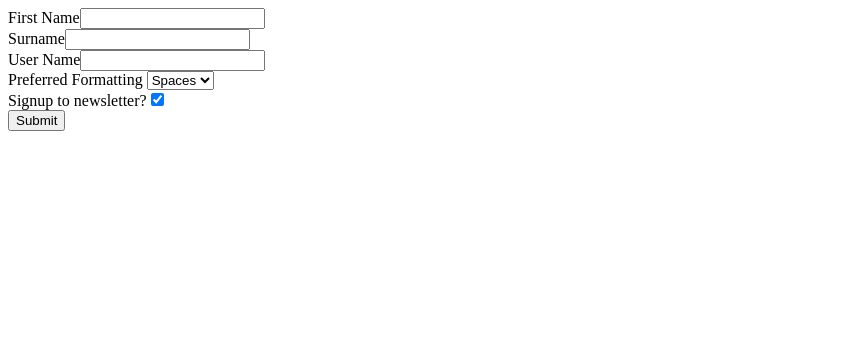
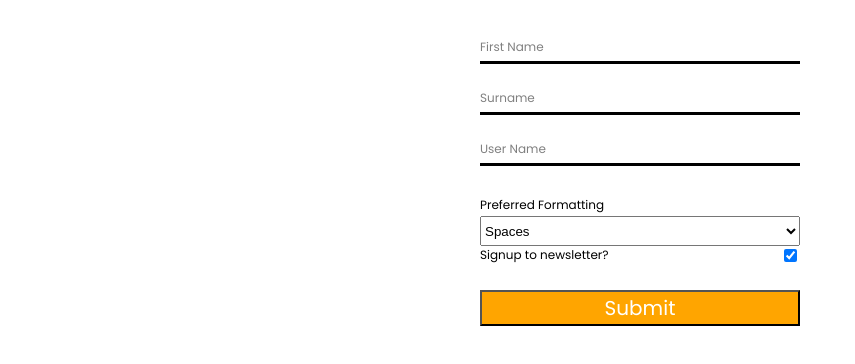
Before and after one commit to sambhav-gore/redux-form-demo, a React (Create React App) app: page / in a window 1280 px wide. Shown: the top 364 px of the page, without its empty margins (0-855 px from the left). Built offline with nearby package versions, Linux system fonts and the light colour scheme.

Commit message:
Add styles to the form

```diff
--- a/package.json
+++ b/package.json
@@ -3,6 +3,7 @@
   "version": "0.1.0",
   "private": true,
   "dependencies": {
+    "classnames": "^2.2.6",
     "react": "^16.8.3",
     "react-dom": "^16.8.3",
     "react-json-view": "^1.19.1",
--- /dev/null
+++ b/src/components/RegisterForm.css
@@ -0,0 +1,119 @@
+@import url("https://fonts.googleapis.com/css?family=Poppins");
+
+/* Cosmetic form styles */
+body,
+button {
+  font-family: "Poppins", sans-serif;
+}
+
+/* Restrict the form's max-width for the sake of responsiveness; center the content */
+form {
+  max-width: 320px;
+  padding: 30px;
+  margin: auto;
+}
+
+/* Thick black bottom border applied to all text inputs */
+input:not([type="checkbox"]) {
+  border-width: 0;
+  border-bottom: 3px solid black;
+  border-radius: 0;
+}
+
+/* Transition the text input label's font-size, color, and position when it moves */
+input:not([type="checkbox"]) + label {
+  transition: all 0.2s;
+}
+
+/* Position the label so that it looks like a placeholder; disable clicking/tapping */
+input:not([type="checkbox"]) + label {
+  position: absolute;
+  left: 0;
+  top: 0;
+  pointer-events: none;
+  color: gray;
+}
+
+/* Move the text input label up above the input when the input is focused */
+/* Also, move the text input label above the input when there is content inside the input, so that the label doesn't obscure the content */
+input:not([type="checkbox"]):focus + label,
+.dirty input:not([type="checkbox"]) + label {
+  font-size: 12px;
+  top: -12px;
+  color: black;
+}
+
+/* Reverse the order of the checkbox and its label, so that the checkbox appears to the right of the label without having to change the markup */
+.flex-row-reverse {
+  display: flex;
+  justify-content: space-between;
+  flex-direction: row-reverse;
+}
+
+input {
+  outline: 0;
+  padding: 0;
+}
+
+input,
+label,
+button[type="submit"] {
+  font-size: 20px;
+}
+
+select {
+  height: 30px;
+}
+
+label {
+  font-size: 12px;
+}
+
+.custom-input-container,
+.custom-select-container {
+  position: relative;
+  margin: 0 0 25px 0;
+}
+
+select {
+  display: block;
+}
+
+select,
+input:not([type="checkbox"]),
+button[type="submit"] {
+  width: 100%;
+}
+
+button[type="submit"] {
+  background-color: orange;
+  color: white;
+}
+
+/* Validation styles */
+.valid input {
+  border-color: green;
+}
+
+.invalid input {
+  border-color: red;
+}
+
+.error-text {
+  background-color: red;
+  color: white;
+  margin-top: 10px;
+  position: relative;
+}
+
+.error-text::before {
+  content: "";
+  border-color: transparent transparent red transparent;
+  width: 0;
+  height: 0;
+  border-style: solid;
+  border-width: 0 8px 8px 7px;
+  position: absolute;
+  left: 20px;
+  top: -8px;
+}
--- a/src/components/RegisterForm.js
+++ b/src/components/RegisterForm.js
@@ -2,6 +2,7 @@
 import { Field, reduxForm } from "redux-form";
 import { customInput, customSelect } from "./fields";
 import { required, minLength, maxLength } from "../validation/validations";
+import "./RegisterForm.css";
 
 class RegisterForm extends Component {
   render() {
--- a/src/components/fields/index.js
+++ b/src/components/fields/index.js
@@ -1,14 +1,34 @@
 import React from "react";
+import cx from "classnames";
 // import ReactJson from "react-json-view";
+
+const getValidityClassName = meta => {
+  if (meta.active) {
+    return;
+  }
+  if (meta.touched && meta.invalid) {
+    return "invalid";
+  }
+  if (meta.touched && meta.valid) {
+    return "valid";
+  }
+};
 
 export const customInput = props => {
   const { label, input, type, meta } = props;
   return (
-    <div>
+    <div
+      className={cx(
+        "custom-input-container",
+        { "flex-row-reverse": type === "checkbox" },
+        { dirty: meta.dirty },
+        getValidityClassName(meta)
+      )}
+    >
+      <input {...input} type={type} />
       <label>{label}</label>
-      <input {...input} type={type} />
-      {meta.error && meta.touched && (
-        <div style={{ color: "red" }}>{meta.error}</div>
+      {meta.error && meta.touched && !meta.active && (
+        <div className="feedback-text error-text">{meta.error}</div>
       )}
       {/* <ReactJson src={props} /> */}
     </div>
```
Also changed, not shown: 1 other file (tests, documents, lock files or other folders).
